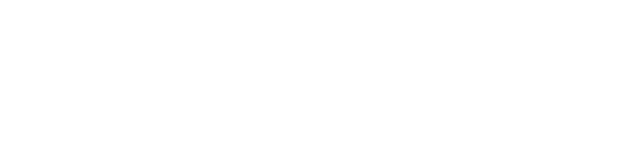
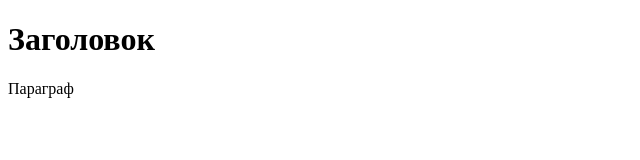
Before and after one commit to Stanislovvve/Test, a plain HTML site: page index.html in a window 1280 px wide. Shown: the whole page, without its empty margins (0-640 px from the left). Drawn offline with Linux system fonts and the light colour scheme.

Commit message:
Добавил заголовок и параграфф

```diff
--- a/index.html
+++ b/index.html
@@ -7,6 +7,7 @@
     <title>Document</title>
 </head>
 <body>
-
+     <h1>Заголовок</h1>
+     <p>Параграф</p>
 </body>
 </html>
```
